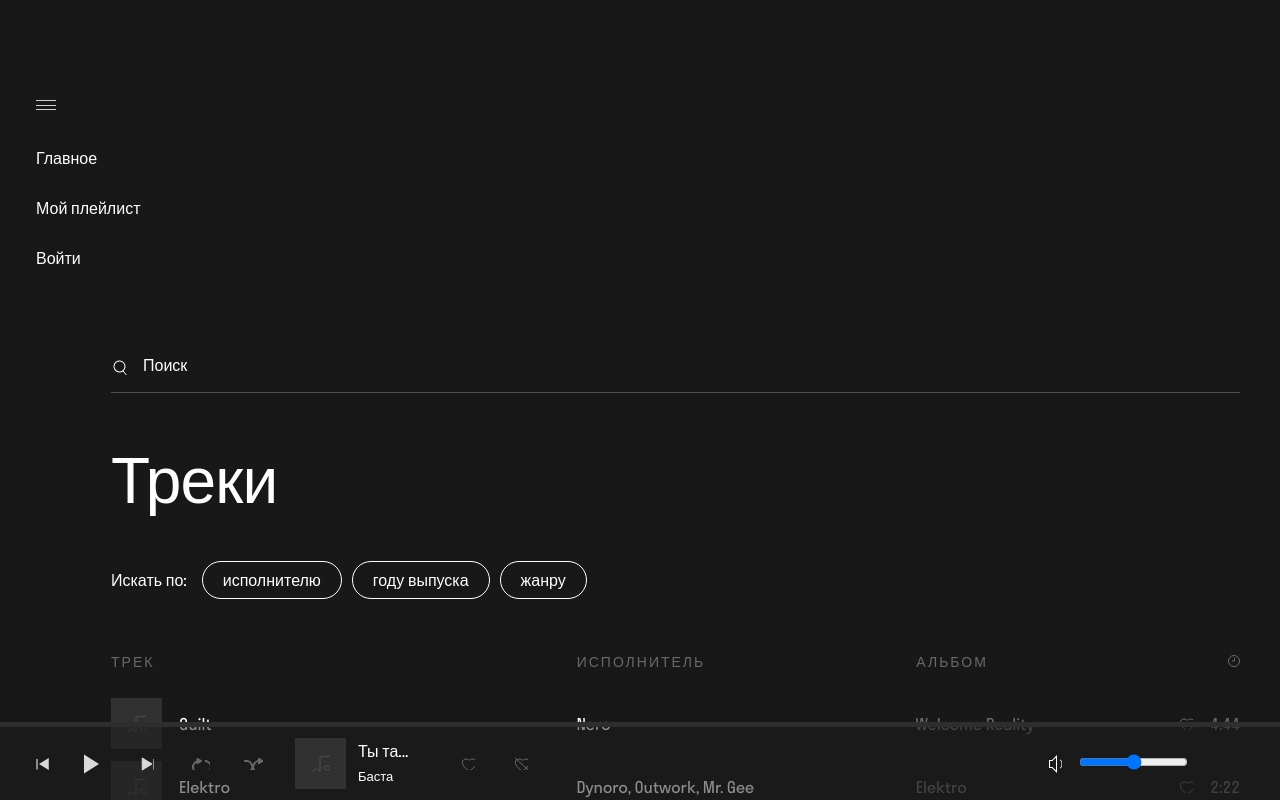
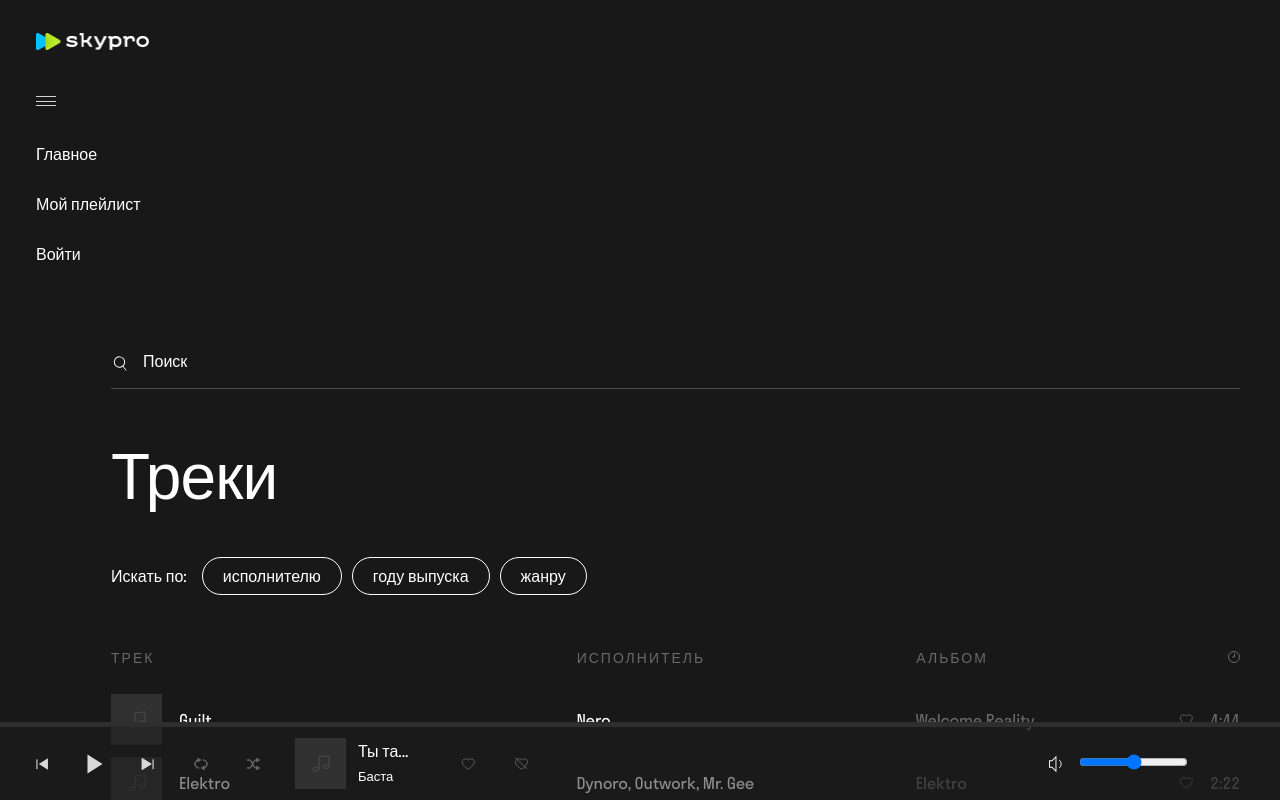
Before and after one commit to DVS-675/react_music_app, a React (Create React App) app: page / in a window 1280 px wide. Built offline with nearby package versions, Linux system fonts and the light colour scheme.

Commit message:
fix something

```diff
--- a/src/components/bar/bar-player-block/barPlayerBlock.jsx
+++ b/src/components/bar/bar-player-block/barPlayerBlock.jsx
@@ -1,13 +1,13 @@
-import BarPlayerContent from "./barPlayerBlockContent/barPlayerContent"
-import BarPlayerVolume from "./barPlayerBlockContentVolume.jsx/barPlayerVolume"
+import PlayerContent from "./barPlayerBlockContent/barPlayerContent"
+import PlayerVolume from "./barPlayerBlockContentVolume.jsx/barPlayerVolume"
 
 function BarPlayerBlock() {
   return (
     <div className="bar__player-block">
       <div className="bar__player player">
-        <BarPlayerContent />
+        <PlayerContent />
       </div>
-      <BarPlayerVolume />
+      <PlayerVolume />
     </div>
   )
 }
--- a/src/components/bar/bar-player-block/barPlayerBlockContent/barPlayerContent.jsx
+++ b/src/components/bar/bar-player-block/barPlayerBlockContent/barPlayerContent.jsx
@@ -1,13 +1,13 @@
-import BarPlayerControls from "./barPlayerContentControls/barPlayerControls"
-import BarPlayerContentTrack from "./barPlayerContentTrack/barPlayerContentTrack"
+import PlayerControls from "./barPlayerContentControls/barPlayerControls"
+import PlayerContentTrack from "./barPlayerContentTrack/barPlayerContentTrack"
 
-function BarPlayerContent() {
+function PlayerContent() {
   return (
     <>
-      <BarPlayerControls />
-      <BarPlayerContentTrack />
+      <PlayerControls />
+      <PlayerContentTrack />
     </>
   )
 }
 
-export default BarPlayerContent
+export default PlayerContent
--- a/src/components/bar/bar-player-block/barPlayerBlockContent/barPlayerContentControls/barPlayerControls.jsx
+++ b/src/components/bar/bar-player-block/barPlayerBlockContent/barPlayerContentControls/barPlayerControls.jsx
@@ -1,39 +1,29 @@
-import {ReactComponent as Play} from '../../../../../img/icon/play.svg'
-import {ReactComponent as Prev} from '../../../../../img/icon/prev.svg'
-import {ReactComponent as Next} from '../../../../../img/icon/next.svg'
-import {ReactComponent as Repeat} from '../../../../../img/icon/repeat.svg'
-import {ReactComponent as Shuffle} from '../../../../../img/icon/shuffle.svg'
+import { ReactComponent as Play } from "../../../../../img/icon/play.svg"
+import { ReactComponent as Prev } from "../../../../../img/icon/prev.svg"
+import { ReactComponent as Next } from "../../../../../img/icon/next.svg"
+import { ReactComponent as Repeat } from "../../../../../img/icon/repeat.svg"
+import { ReactComponent as Shuffle } from "../../../../../img/icon/shuffle.svg"
 
-function BarPlayerControls() {
+function PlayerControls() {
   return (
     <div className="player__controls">
       <div className="player__btn-prev">
-        <svg className="player__btn-prev-svg" alt="prev">
-          <Prev/>
-        </svg>
+        <Prev className="player__btn-prev-svg" alt="prev" />
       </div>
       <div className="player__btn-play _btn">
-        <svg className="player__btn-play-svg" alt="play">
-          <Play/>
-        </svg>
+        <Play className="player__btn-play-svg" alt="play" />
       </div>
       <div className="player__btn-next">
-        <svg className="player__btn-next-svg" alt="next">
-          <Next/>
-        </svg>
+        <Next className="player__btn-next-svg" alt="next" />
       </div>
       <div className="player__btn-repeat _btn-icon">
-        <svg className="player__btn-repeat-svg" alt="repeat">
-          <Repeat/>
-        </svg>
+        <Repeat className="player__btn-repeat-svg" alt="repeat" />
       </div>
       <div className="player__btn-shuffle _btn-icon">
-        <svg className="player__btn-shuffle-svg" alt="shuffle">
-          <Shuffle/>
-        </svg>
+        <Shuffle className="player__btn-shuffle-svg" alt="shuffle" />
       </div>
     </div>
   )
 }
 
-export default BarPlayerControls
+export default PlayerControls
--- a/src/components/bar/bar-player-block/barPlayerBlockContent/barPlayerContentTrack/barPlayerContentTrack.jsx
+++ b/src/components/bar/bar-player-block/barPlayerBlockContent/barPlayerContentTrack/barPlayerContentTrack.jsx
@@ -2,14 +2,12 @@ import { ReactComponent as Note } from "../../../../../img/icon/note.svg"
 import { ReactComponent as Like } from "../../../../../img/icon/like.svg"
 import { ReactComponent as Dislike } from "../../../../../img/icon/dislike.svg"
 
-function BarPlayerContentTrack() {
+function PlayerContentTrack() {
   return (
     <div className="player__track-play track-play">
       <div className="track-play__contain">
         <div className="track-play__image">
-          <svg className="track-play__svg" alt="music">
-            <Note />
-          </svg>
+          <Note className="track-play__svg" alt="music" />
         </div>
         <div className="track-play__author">
           <a className="track-play__author-link" href="http://">
@@ -25,18 +23,14 @@ function BarPlayerContentTrack() {
 
       <div className="track-play__like-dis">
         <div className="track-play__like _btn-icon">
-          <svg className="track-play__like-svg" alt="like">
-            <Like />
-          </svg>
+          <Like className="track-play__like-svg" alt="like" />
         </div>
         <div className="track-play__dislike _btn-icon">
-          <svg className="track-play__dislike-svg" alt="dislike">
-            <Dislike />
-          </svg>
+          <Dislike className="track-play__dislike-svg" alt="dislike" />
         </div>
       </div>
     </div>
   )
 }
 
-export default BarPlayerContentTrack
+export default PlayerContentTrack
--- a/src/components/bar/bar-player-block/barPlayerBlockContentVolume.jsx/barPlayerVolume.jsx
+++ b/src/components/bar/bar-player-block/barPlayerBlockContentVolume.jsx/barPlayerVolume.jsx
@@ -1,13 +1,11 @@
-import { ReactComponent as Volume } from '../../../../img/icon/volume.svg'
+import { ReactComponent as Volume } from "../../../../img/icon/volume.svg"
 
-function BarPlayerVolume() {
+function PlayerVolume() {
   return (
     <div className="bar__volume-block volume">
       <div className="volume__content">
         <div className="volume__image">
-          <svg className="volume__svg" alt="volume">
-            <Volume/>
-          </svg>
+          <Volume className="volume__svg" alt="volume" />
         </div>
         <div className="volume__progress _btn">
           <input
@@ -21,4 +19,4 @@ function BarPlayerVolume() {
   )
 }
 
-export default BarPlayerVolume
+export default PlayerVolume
--- a/src/components/main/main-center/center-playlist/mainCenterPlaylistItem.jsx
+++ b/src/components/main/main-center/center-playlist/mainCenterPlaylistItem.jsx
@@ -8,9 +8,7 @@ function MainCenterPlaylistItem() {
         <div className="playlist__track track">
           <div className="track__title">
             <div className="track__title-image">
-              <svg className="track__title-svg" alt="music">
-                <Note />
-              </svg>
+              <Note className="track__title-svg" alt="music" />
             </div>
             <div className="track__title-text">
               <a className="track__title-link" href="http://">
@@ -29,9 +27,7 @@ function MainCenterPlaylistItem() {
             </a>
           </div>
           <div className="track__time">
-            <svg className="track__time-svg" alt="time">
-              <Like />
-            </svg>
+            <Like className="track__time-svg" alt="time"/>
             <span className="track__time-text">4:44</span>
           </div>
         </div>
@@ -41,9 +37,7 @@ function MainCenterPlaylistItem() {
         <div className="playlist__track track">
           <div className="track__title">
             <div className="track__title-image">
-              <svg className="track__title-svg" alt="music">
-                <Note />
-              </svg>
+              <Note className="track__title-svg" alt="music"/>
             </div>
             <div className="track__title-text">
               <a className="track__title-link" href="http://">
@@ -62,9 +56,7 @@ function MainCenterPlaylistItem() {
             </a>
           </div>
           <div className="track__time">
-            <svg className="track__time-svg" alt="time">
-              <Like />
-            </svg>
+            <Like className="track__time-svg" alt="time"/>
             <span className="track__time-text">2:22</span>
           </div>
         </div>
@@ -74,9 +66,7 @@ function MainCenterPlaylistItem() {
         <div className="playlist__track track">
           <div className="track__title">
             <div className="track__title-image">
-              <svg className="track__title-svg" alt="music">
-                <Note />
-              </svg>
+              <Note className="track__title-svg" alt="music"/>
             </div>
             <div className="track__title-text">
               <a className="track__title-link" href="http://">
@@ -95,9 +85,7 @@ function MainCenterPlaylistItem() {
             </a>
           </div>
           <div className="track__time">
-            <svg className="track__time-svg" alt="time">
-              <Like />
-            </svg>
+            <Like className="track__time-svg" alt="time"/>
             <span className="track__time-text">2:22</span>
           </div>
         </div>
@@ -107,9 +95,7 @@ function MainCenterPlaylistItem() {
         <div className="playlist__track track">
           <div className="track__title">
             <div className="track__title-image">
-              <svg className="track__title-svg" alt="music">
-                <Note />
-              </svg>
+              <Note className="track__title-svg" alt="music"/>
             </div>
             <div className="track__title-text">
               <a className="track__title-link" href="http://">
@@ -128,9 +114,7 @@ function MainCenterPlaylistItem() {
             </a>
           </div>
           <div className="track__time">
-            <svg className="track__time-svg" alt="time">
-              <Like />
-            </svg>
+            <Like className="track__time-svg" alt="time"/>
             <span className="track__time-text">4:12</span>
           </div>
         </div>
@@ -140,9 +124,7 @@ function MainCenterPlaylistItem() {
         <div className="playlist__track track">
           <div className="track__title">
             <div className="track__title-image">
-              <svg className="track__title-svg" alt="music">
-                <Note />
-              </svg>
+              <Note className="track__title-svg" alt="music"/>
             </div>
             <div className="track__title-text">
               <a className="track__title-link" href="http://">
@@ -161,9 +143,7 @@ function MainCenterPlaylistItem() {
             </a>
           </div>
           <div className="track__time">
-            <svg className="track__time-svg" alt="time">
-              <Like />
-            </svg>
+            <Like className="track__time-svg" alt="time"/>
             <span className="track__time-text">2:54</span>
           </div>
         </div>
@@ -173,9 +153,7 @@ function MainCenterPlaylistItem() {
         <div className="playlist__track track">
           <div className="track__title">
             <div className="track__title-image">
-              <svg className="track__title-svg" alt="music">
-                <Note />
-              </svg>
+              <Note className="track__title-svg" alt="music"/>
             </div>
             <div className="track__title-text">
               <a className="track__title-link" href="http://">
@@ -195,9 +173,7 @@ function MainCenterPlaylistItem() {
             </a>
           </div>
           <div className="track__time">
-            <svg className="track__time-svg" alt="time">
-              <Like />
-            </svg>
+            <Like className="track__time-svg" alt="time"/>
             <span className="track__time-text">5:20</span>
           </div>
         </div>
@@ -207,9 +183,7 @@ function MainCenterPlaylistItem() {
         <div className="playlist__track track">
           <div className="track__title">
             <div className="track__title-image">
-              <svg className="track__title-svg" alt="music">
-                <Note />
-              </svg>
+              <Note className="track__title-svg" alt="music"/>
             </div>
             <div className="track__title-text">
               <a className="track__title-link" href="http://">
@@ -229,9 +203,7 @@ function MainCenterPlaylistItem() {
             </a>
           </div>
           <div className="track__time">
-            <svg className="track__time-svg" alt="time">
-              <Like />
-            </svg>
+            <Like className="track__time-svg" alt="time"/>
             <span className="track__time-text">3:41</span>
           </div>
         </div>
@@ -241,9 +213,7 @@ function MainCenterPlaylistItem() {
         <div className="playlist__track track">
           <div className="track__title">
             <div className="track__title-image">
-              <svg className="track__title-svg" alt="music">
-                <Note />
-              </svg>
+              <Note className="track__title-svg" alt="music"/>
             </div>
             <div className="track__title-text">
               <a className="track__title-link" href="http://">
@@ -262,9 +232,7 @@ function MainCenterPlaylistItem() {
             </a>
           </div>
           <div className="track__time">
-            <svg className="track__time-svg" alt="time">
-              <Like />
-            </svg>
+            <Like className="track__time-svg" alt="time"/>
             <span className="track__time-text">1:48</span>
           </div>
         </div>
@@ -274,9 +242,7 @@ function MainCenterPlaylistItem() {
         <div className="playlist__track track">
           <div className="track__title">
             <div className="track__title-image">
-              <svg className="track__title-svg" alt="music">
-                <Note />
-              </svg>
+              <Note className="track__title-svg" alt="music"/>
             </div>
             <div className="track__title-text">
               <a className="track__title-link" href="http://">
@@ -295,9 +261,7 @@ function MainCenterPlaylistItem() {
             </a>
           </div>
           <div className="track__time">
-            <svg className="track__time-svg" alt="time">
-              <Like />
-            </svg>
+            <Like className="track__time-svg" alt="time"/>
             <span className="track__time-text">3:32</span>
           </div>
         </div>
@@ -307,9 +271,7 @@ function MainCenterPlaylistItem() {
         <div className="playlist__track track">
           <div className="track__title">
             <div className="track__title-image">
-              <svg className="track__title-svg" alt="music">
-                <Note />
-              </svg>
+              <Note className="track__title-svg" alt="music"/>
             </div>
             <div className="track__title-text">
               <a className="track__title-link" href="http://">
@@ -328,9 +290,8 @@ function MainCenterPlaylistItem() {
             </a>
           </div>
           <div className="track__time">
-            <svg className="track__time-svg" alt="time">
-              <Like />
-            </svg>
+            <Like className="track__time-svg" alt="time"/>
+
             <span className="track__time-text">3:36</span>
           </div>
         </div>
@@ -340,9 +301,7 @@ function MainCenterPlaylistItem() {
         <div className="playlist__track track">
           <div className="track__title">
             <div className="track__title-image">
-              <svg className="track__title-svg" alt="music">
-                <Note />
-              </svg>
+              <Note className="track__title-svg" alt="music"/>
             </div>
             <div className="track__title-text">
               <a className="track__title-link" href="http://">
@@ -362,9 +321,7 @@ function MainCenterPlaylistItem() {
             </a>
           </div>
           <div className="track__time">
-            <svg className="track__time-svg" alt="time">
-              <Like />
-            </svg>
+            <Like className="track__time-svg" alt="time"/>
             <span className="track__time-text" />
           </div>
         </div>
--- a/src/components/main/main-center/mainCenter.jsx
+++ b/src/components/main/main-center/mainCenter.jsx
@@ -6,9 +6,7 @@ function MainCenter() {
   return (
     <div className="main__centerblock centerblock">
       <div className="centerblock__search search">
-        <svg className="search__svg">
-          <Search />
-        </svg>
+        <Search className="search__svg" />
         <input
           className="search__text"
           type="search"
@@ -31,9 +29,7 @@ function MainCenter() {
           <div className="playlist-title__col col02">ИСПОЛНИТЕЛЬ</div>
           <div className="playlist-title__col col03">АЛЬБОМ</div>
           <div className="playlist-title__col col04">
-            <svg className="playlist-title__svg" alt="time">
-              <Watch />
-            </svg>
+            <Watch className="playlist-title__svg" alt="time" />
           </div>
         </div>
         <MainCenterPlaylist />
--- a/src/components/main/nav/nav.jsx
+++ b/src/components/main/nav/nav.jsx
@@ -4,9 +4,9 @@ import Logo from "../../../img/logo.png"
 function Nav() {
   return (
     <nav className="main__nav nav">
-      <svg className="nav__logo logo">
-        <img className="logo__image" src={Logo} alt="logo" />
-      </svg>
+      <div className="nav__logo logo">
+        <img className="logo__image" src={`${Logo}`} alt="logo" />
+      </div>
       <div className="nav__burger burger">
         <span className="burger__line" />
         <span className="burger__line" />
```
